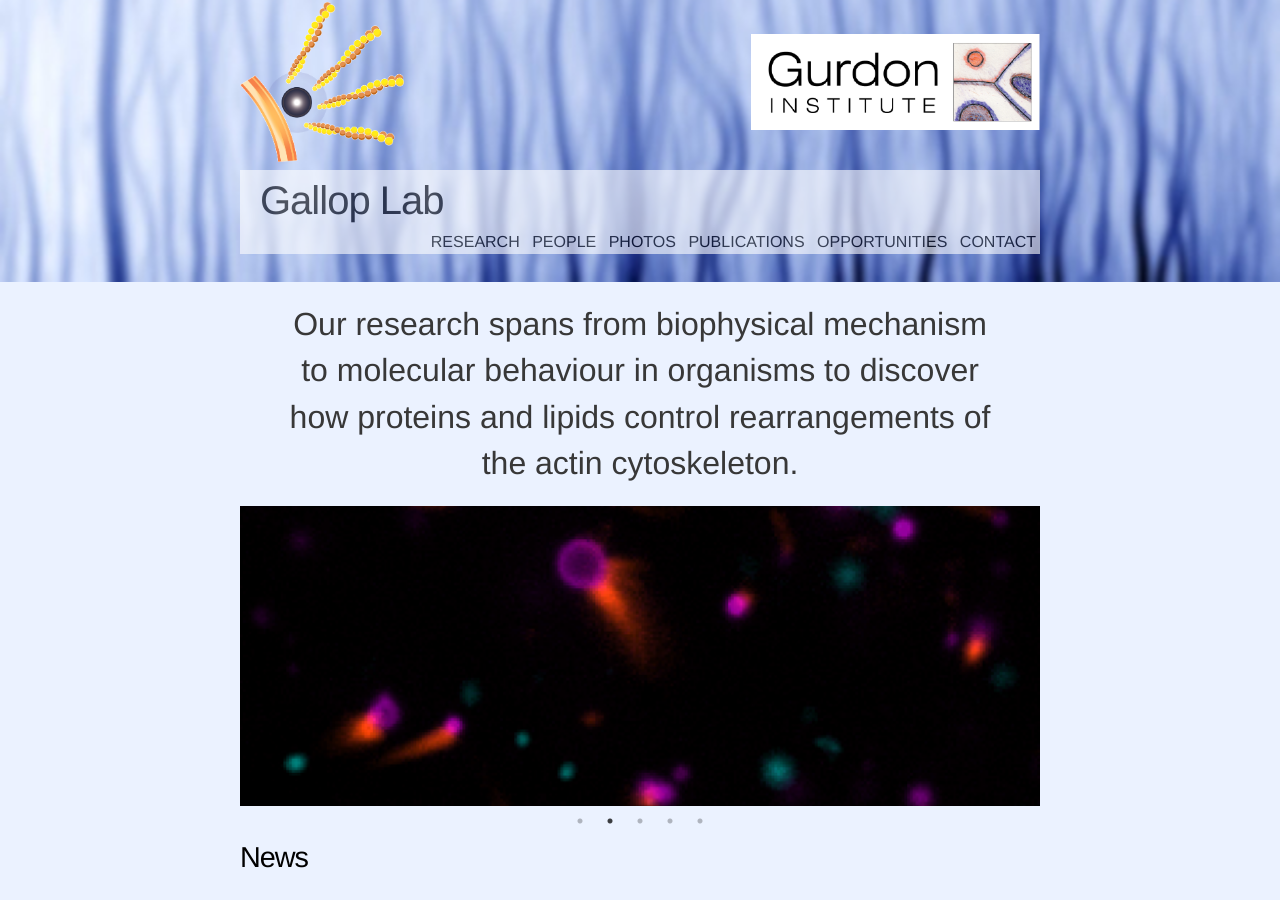
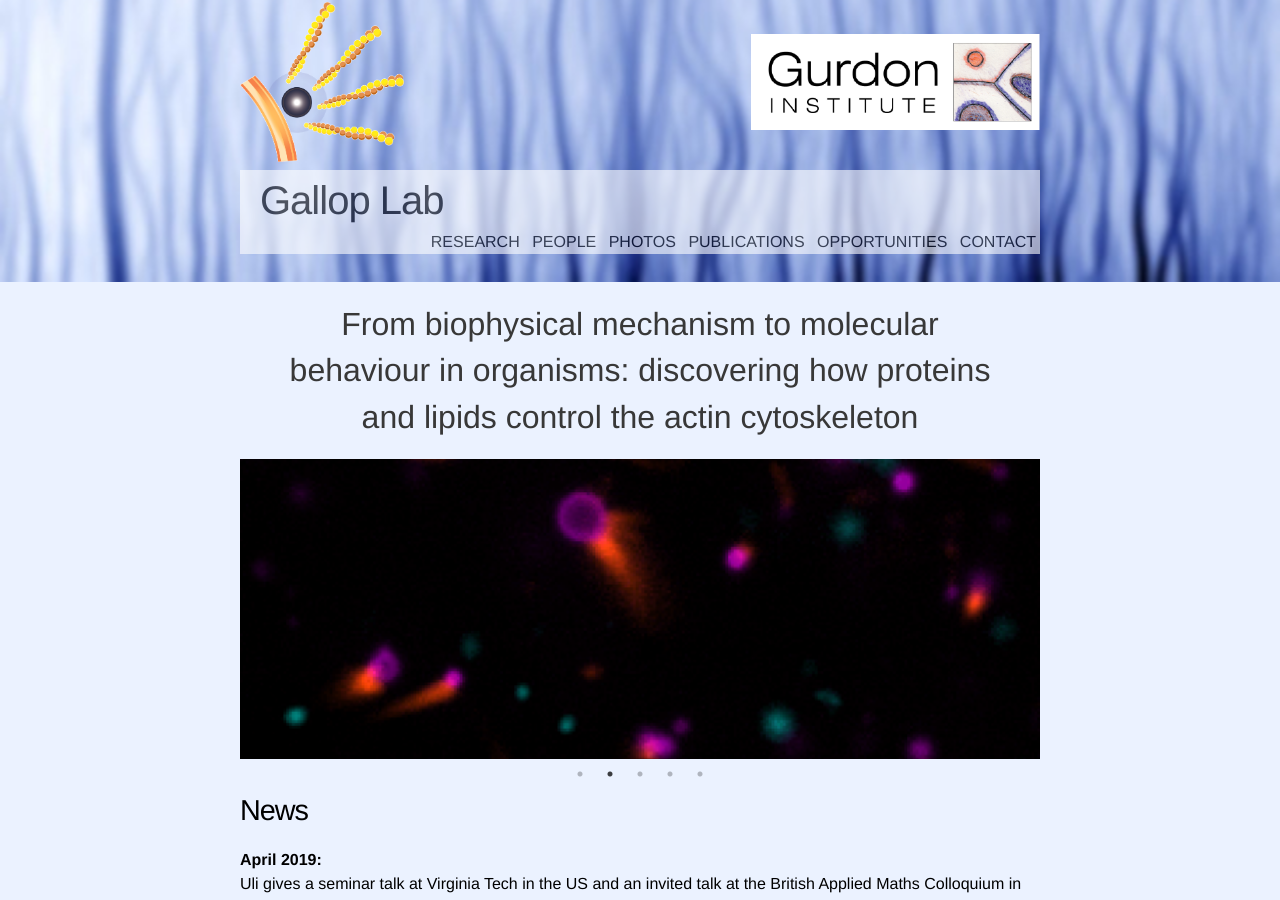
Before and after one commit to Gallop-Lab/gallop-lab.github.io, a Jekyll site: the page built from index.html, in a window 1280 px wide and 900 px high. Built offline with Jekyll 4.4.1, drawn with Linux system fonts in a browser that asks for light colours; nearby versions of some CDN libraries; comment, search, counter and statistics services are not loaded.

Commit message:
mission update

```diff
--- a/index.html
+++ b/index.html
@@ -26,7 +26,7 @@
 
 <div class="home">
 
-  <blockquote class="research">Our research spans from biophysical mechanism to molecular behaviour in organisms to discover how proteins and lipids control rearrangements of the actin cytoskeleton.</blockquote>
+  <blockquote class="research">From biophysical mechanism to molecular behaviour in organisms: discovering how proteins and lipids control the actin cytoskeleton</blockquote>
 
 {% if page.carousel %}
 <div class='carousel'>
```
